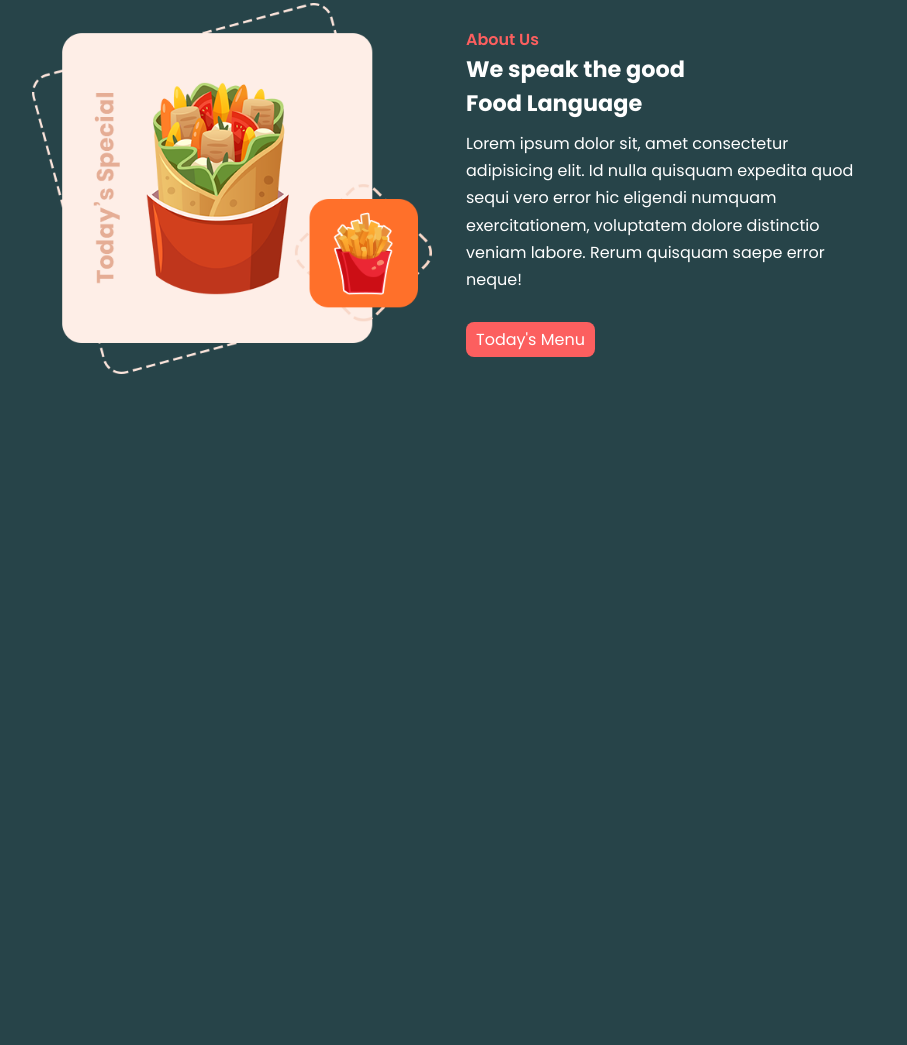
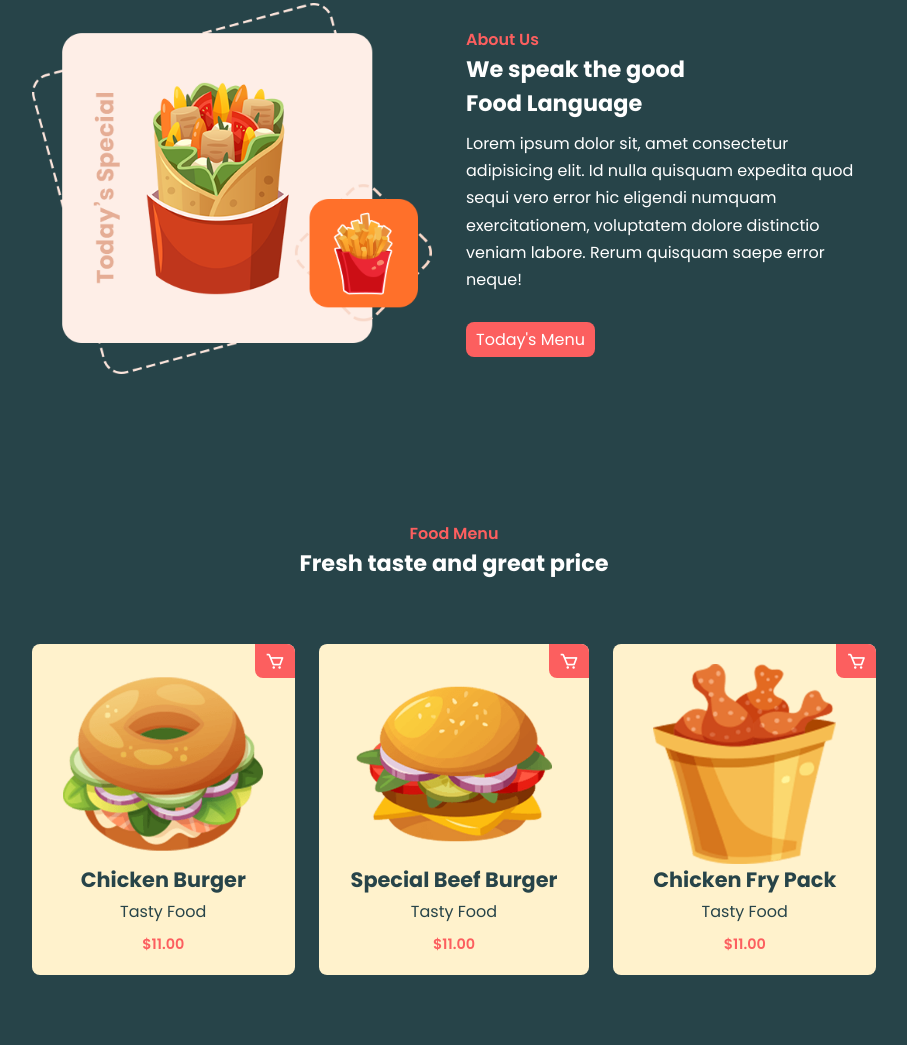
Before and after one commit to farhana001/Food_and_Restaurant, a plain HTML site: page index.html in a window 1280 px wide. Shown: the part 787-1832 px from the top of the page, without its empty margins (186-1093 px from the left). Before the commit the page ends 1238 px from the top, so only its background shows below. Drawn offline with nearby package versions, Linux system fonts and the light colour scheme.

Commit message:
menu section added

```diff
--- a/assets/css/style.css
+++ b/assets/css/style.css
@@ -114,3 +114,63 @@ section{
     margin: 0.6rem 0 1.8rem;
     line-height: 1.7;
 }
+.heading{
+    text-align: center;
+}
+.heading span{
+    color: var(--main-color);
+    font-weight: 600;
+}
+.heading h2{
+    font-size: var(--h2-font);
+}
+.menu-container{
+    display: grid;
+    grid-template-columns: repeat(auto-fit, minmax(220px, auto));
+    grid-gap: 1.5rem;
+    align-items: center;
+}
+.box{
+    position: relative;
+    margin-top: 4rem;
+    height: auto;
+    display: flex;
+    flex-direction: column;
+    align-items: center;
+    justify-content: center;
+    background:  #fff2cc;
+    padding: 20px;
+    border-radius: 0.5rem;
+}
+.box-img{
+    width: 200px;
+    height: 200px;
+}
+.box-img img{
+    width: 100%;
+    height: 100%;
+}
+.box h2{
+    font-size: 1.3rem;
+    color: var(--bg-color);
+}
+.box h3{
+    color: var(--bg-color);
+    font-size: 1rem;
+    font-weight: 400;
+    margin: 4px 0 10px;
+}
+.box span{
+    font-size: var(--p-font);
+    color: var(--main-color);
+    font-weight: 600;
+}
+.box .bx{
+    background: var(--main-color);
+    position: absolute;
+    right: 0;
+    top: 0;
+    font-size: 20px;
+    padding: 7px 10px;
+    border-radius: 0 0.5rem 0 0.5rem;
+}
--- a/index.html
+++ b/index.html
@@ -57,5 +57,47 @@
         </section>
      <!-- about section end -->
 
+     <!-- menu section start  -->
+        <section class="menu" id="menu">
+            <div class="heading">
+                <span>Food Menu</span>
+                <h2>Fresh taste and great price</h2>
+            </div>
+            <div class="menu-container">
+                <div class="box">
+                    <div class="box-img">
+                        <img src="assets/img/food1.png" alt="food">
+                    </div>
+                    <h2>Chicken Burger</h2>
+                    <h3>Tasty Food</h3>
+                    <span>$11.00</span>
+                    <i class='bx bx-cart'></i>
+                </div>
+
+                <div class="box">
+                    <div class="box-img">
+                        <img src="assets/img/food2.png" alt="food">
+                    </div>
+                    <h2>Special Beef Burger</h2>
+                    <h3>Tasty Food</h3>
+                    <span>$11.00</span>
+                    <i class='bx bx-cart'></i>
+                </div>
+
+                <div class="box">
+                    <div class="box-img">
+                        <img src="assets/img/food3.png" alt="food">
+                    </div>
+                    <h2>Chicken Fry Pack</h2>
+                    <h3>Tasty Food</h3>
+                    <span>$11.00</span>
+                    <i class='bx bx-cart'></i>
+                </div>
+
+
+            </div>
+        </section>
+     <!-- menu section end  -->
+
 </body>
 </html>
```
